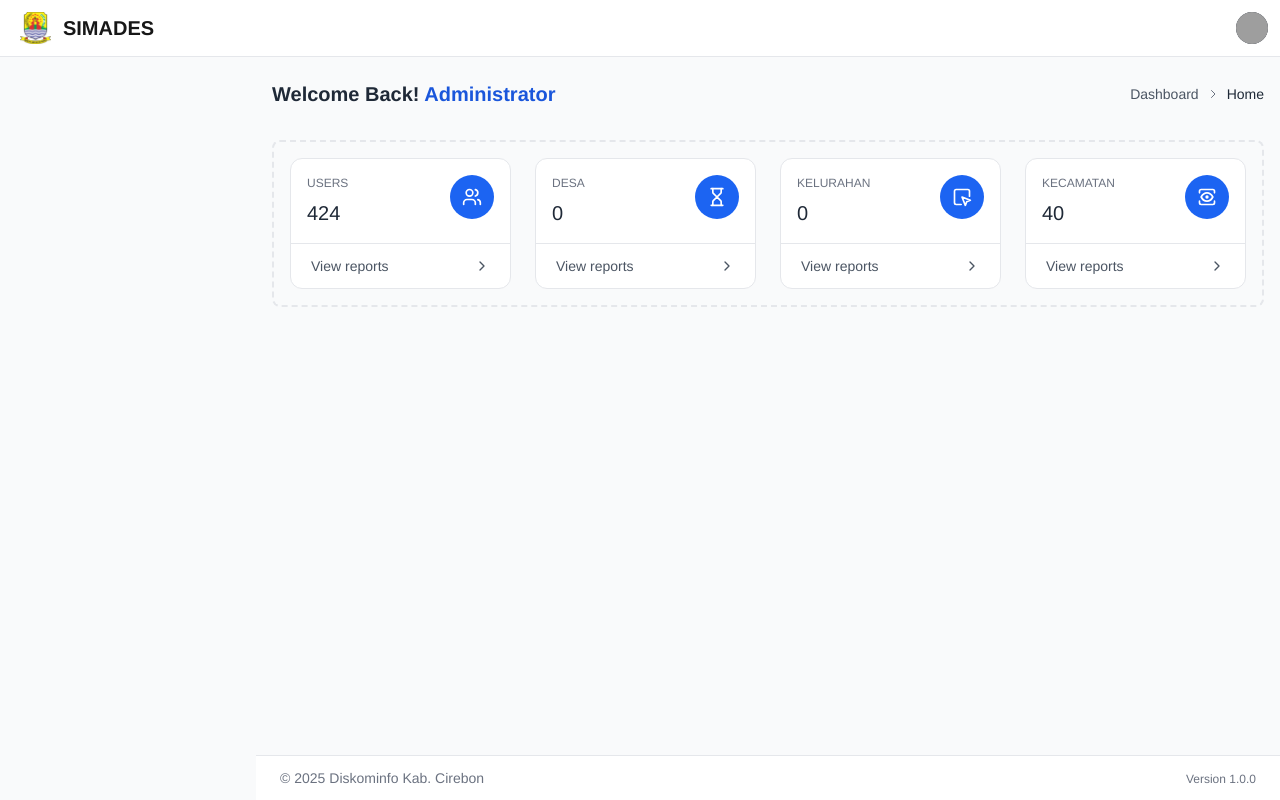
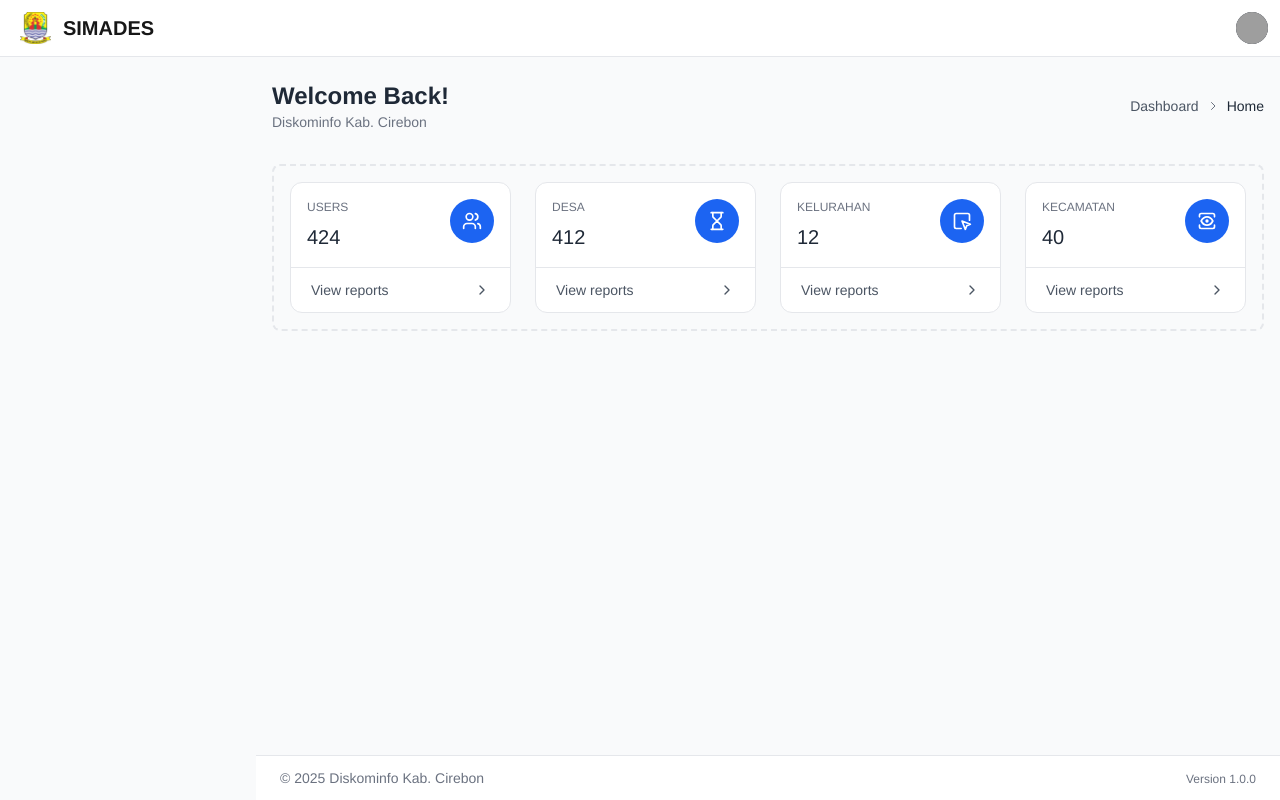
Before and after one commit to azharanggakusuma/simades, a Next.js app: page /dashboard in a window 1280 px wide. Built offline with nearby package versions, Linux system fonts and the light colour scheme; grey boxes are pictures that could not be loaded.

Commit message:
feat: update Dashboard layout with a welcome message and organization name; modify Stats component to display updated values

```diff
--- a/app/dashboard/components/Stats.tsx
+++ b/app/dashboard/components/Stats.tsx
@@ -67,7 +67,7 @@ export default function Stats() {
               </p>
               <div className="mt-1 flex items-center gap-x-2">
                 <h3 className="mt-1 text-xl font-medium text-gray-800 dark:text-neutral-200">
-                  0
+                  412
                 </h3>
               </div>
             </div>
@@ -122,7 +122,7 @@ export default function Stats() {
               </p>
               <div className="mt-1 flex items-center gap-x-2">
                 <h3 className="mt-1 text-xl font-medium text-gray-800 dark:text-neutral-200">
-                  0
+                  12
                 </h3>
               </div>
             </div>
--- a/app/dashboard/page.js
+++ b/app/dashboard/page.js
@@ -11,9 +11,11 @@ export default function Dashboard() {
 
       <main className="flex-grow p-4 sm:ml-64">
         <div className="flex items-center justify-between mt-16">
-          <h1 className="text-xl font-semibold text-gray-800">
-            Welcome Back! <span className="text-blue-700">Administrator</span>
-          </h1>
+          <div>
+            <h1 className="text-2xl font-semibold text-gray-800">Welcome Back!</h1>
+            <p className="text-sm text-gray-500">Diskominfo Kab. Cirebon</p>
+          </div>
+
           {/* Breadcrumb */}
           <nav className="text-sm text-gray-500" aria-label="Breadcrumb">
             <ol className="list-none p-0 inline-flex">
@@ -37,6 +39,7 @@ export default function Dashboard() {
             </ol>
           </nav>
         </div>
+
         <div className="p-4 border-2 border-gray-200 border-dashed rounded-lg dark:border-gray-700 mt-8">
           <Stats />
         </div>
```
